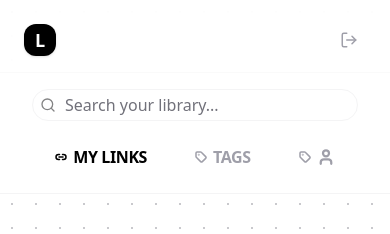
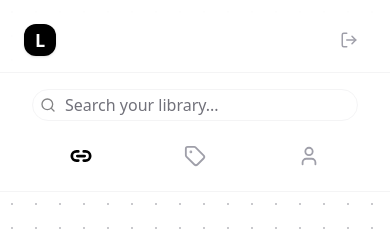
Before and after one commit to DB-1984/linkstore, a Next.js app: page /links in a window 390 px wide. Shown: the top 234 px of the page. Built offline with nearby package versions, Linux system fonts and the light colour scheme; no server answers; the database is empty; sample sign-in values are in the browser's storage; a web font is replaced by a local one.

Commit message:
Improved mobile Nav options

```diff
--- a/components/Navbar.jsx
+++ b/components/Navbar.jsx
@@ -77,36 +77,42 @@ export default function Navbar() {
 
       {/* MOBILE SUB-NAV - Only if NOT an auth page */}
       {!isAuthPage && (
-        <div className="md:hidden border-t border-zinc-50 bg-white px-6 py-4">
-          <div className="flex flex-col gap-4">
+        <div className="md:hidden border-t border-zinc-100 bg-white/80 backdrop-blur-md px-6 py-4">
+          <div className="flex flex-col gap-6">
+            {" "}
+            {/* Increased gap between search and icons */}
             <div className="lg:hidden">
               <SearchForm />
             </div>
-            <div className="flex justify-center mt-2 gap-12">
+            {/* 1. Removed gap-12
+          2. Added w-full and justify-around
+      */}
+            <div className="flex w-full justify-around items-center">
               <Link
                 href="/links"
-                className={`flex items-center gap-1.5 text-md uppercase font-black tracking-tight transition-colors ${
+                className={`flex flex-col items-center gap-1 transition-colors ${
                   isActive("/links") ? "text-black" : "text-zinc-400"
                 }`}
               >
-                <Link2 size={12} strokeWidth={3} /> My Links
+                <Link2 size={22} strokeWidth={isActive("/links") ? 3 : 2} />
               </Link>
+
               <Link
                 href="/tags"
-                className={`flex items-center gap-1.5 text-md uppercase font-black tracking-tight transition-colors ${
+                className={`flex flex-col items-center gap-1 transition-colors ${
                   isActive("/tags") ? "text-black" : "text-zinc-400"
                 }`}
               >
-                <Tag size={12} strokeWidth={3} /> Tags
+                <Tag size={22} strokeWidth={isActive("/tags") ? 3 : 2} />
               </Link>
+
               <Link
                 href="/account"
-                className={`flex items-center gap-1.5 text-md uppercase font-black tracking-tight transition-colors ${
+                className={`flex flex-col items-center gap-1 transition-colors ${
                   isActive("/account") ? "text-black" : "text-zinc-400"
                 }`}
               >
-                <Tag size={12} strokeWidth={3} />
-                <User size={18} strokeWidth={3} />
+                <User size={22} strokeWidth={isActive("/account") ? 3 : 2} />
               </Link>
             </div>
           </div>
--- a/components/WelcomeToast.jsx
+++ b/components/WelcomeToast.jsx
@@ -8,7 +8,6 @@ export default function WelcomeToast({ user }) {
 
   useEffect(() => {
     if (!hasToasted.current && user) {
-      // Small delay so it pops after the page layout settles
       const timer = setTimeout(() => {
         toast.success('Welcome back!')
       }, 500)
```
